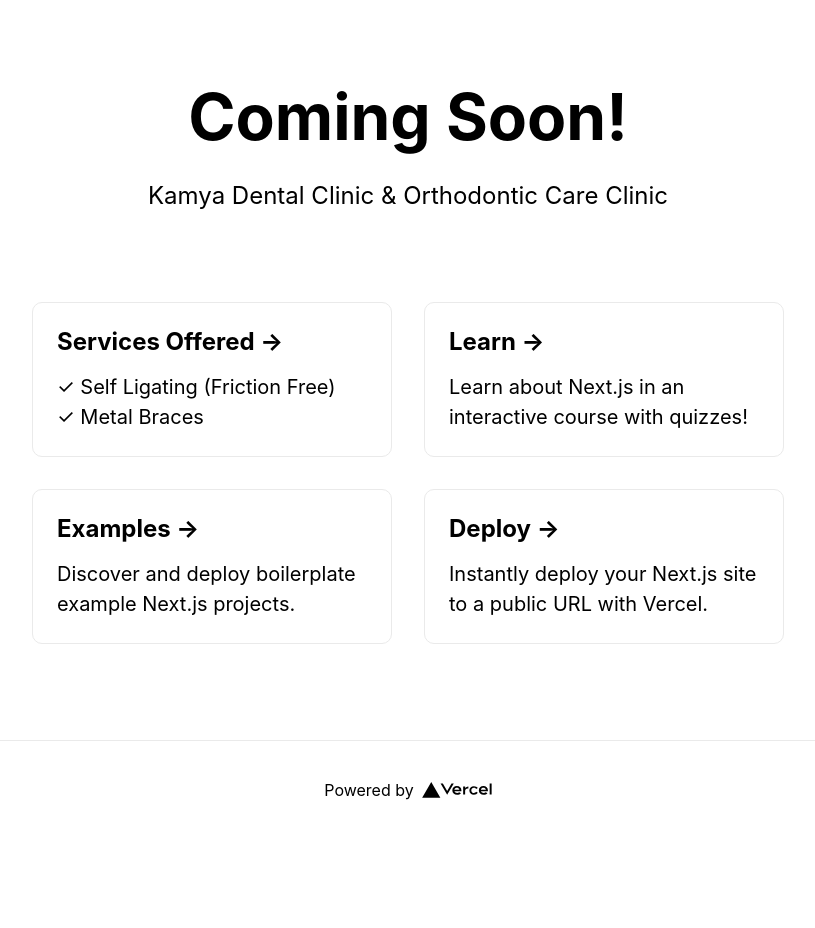
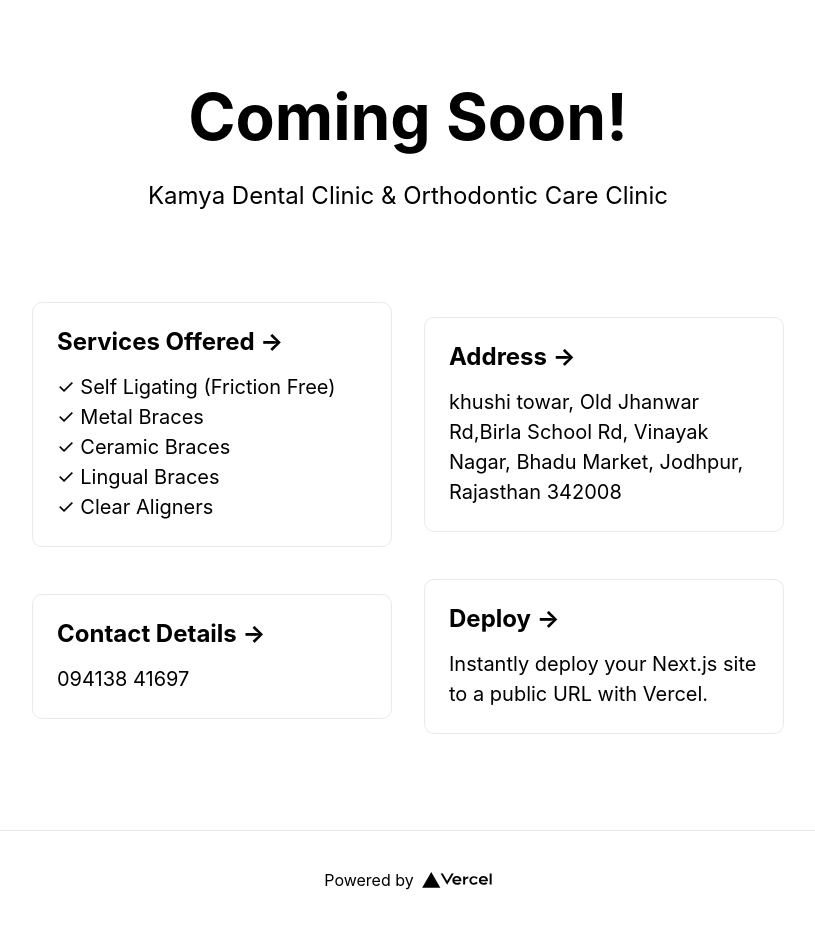
Before and after one commit to akhilmudgal/nextjs, a Next.js app: page / in a window 1280 px wide. Shown: the whole page, without its empty margins (232-1047 px from the left). Before the commit the page ends 840 px from the top, so only its background shows below. Built offline with nearby package versions, Linux system fonts and the light colour scheme.

Commit message:
Update index.js

```diff
--- a/pages/index.js
+++ b/pages/index.js
@@ -21,19 +21,20 @@ const Home = () => (
           <h3>Services Offered &rarr;</h3>
           <p>&#x2713; Self Ligating (Friction Free)</p>
            <p>&#x2713; Metal Braces</p>
+           <p>&#x2713; Ceramic Braces</p>
+           <p>&#x2713; Lingual Braces</p>
+           <p>&#x2713; Clear Aligners</p>
+
         </a>
 
-        <a href="https://nextjs.org/learn" className="card">
-          <h3>Learn &rarr;</h3>
-          <p>Learn about Next.js in an interactive course with quizzes!</p>
+        <a href="#" className="card">
+          <h3>Address &rarr;</h3>
+          <p>khushi towar, Old Jhanwar Rd,Birla School Rd, Vinayak Nagar, Bhadu Market, Jodhpur, Rajasthan 342008</p>
         </a>
 
-        <a
-          href="https://github.com/zeit/next.js/tree/master/examples"
-          className="card"
-        >
-          <h3>Examples &rarr;</h3>
-          <p>Discover and deploy boilerplate example Next.js projects.</p>
+        <a href="#" className="card">
+          <h3>Contact Details &rarr;</h3>
+          <p>094138 41697</p>
         </a>
 
         <a
```
